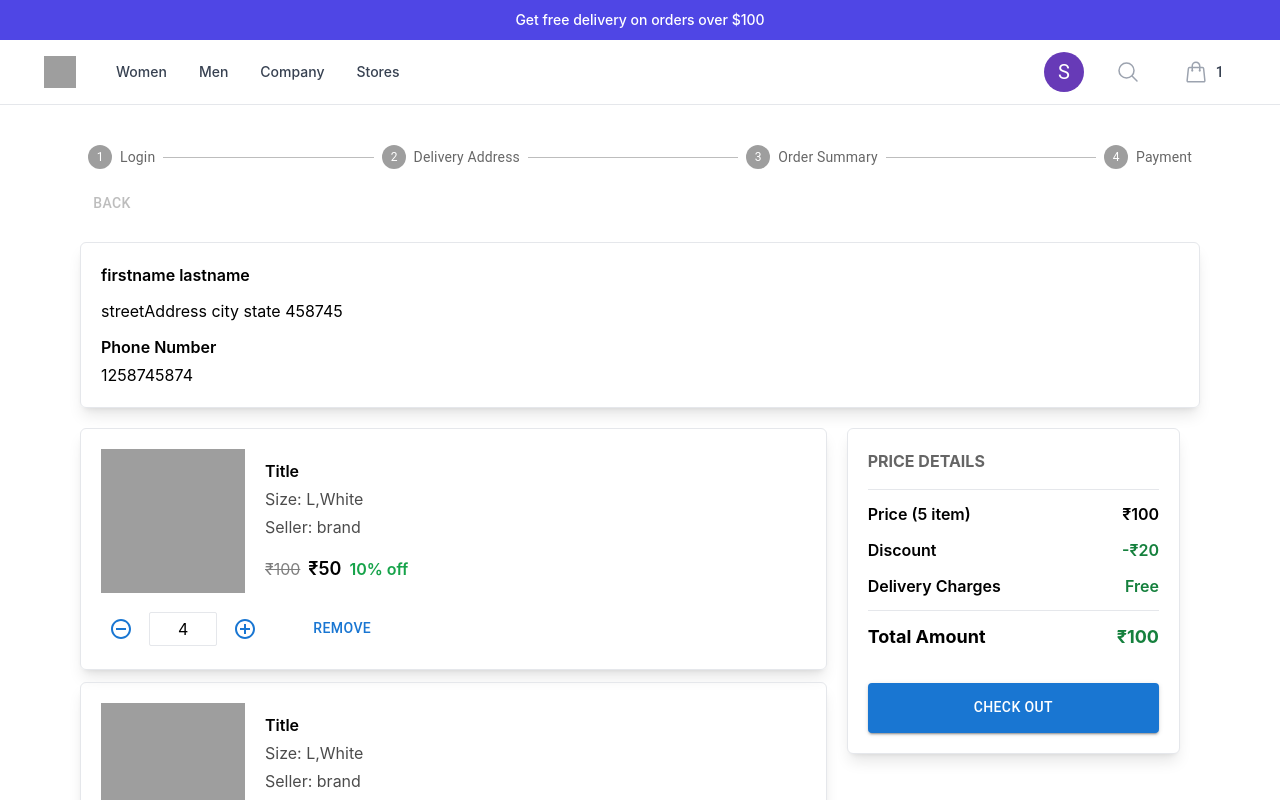
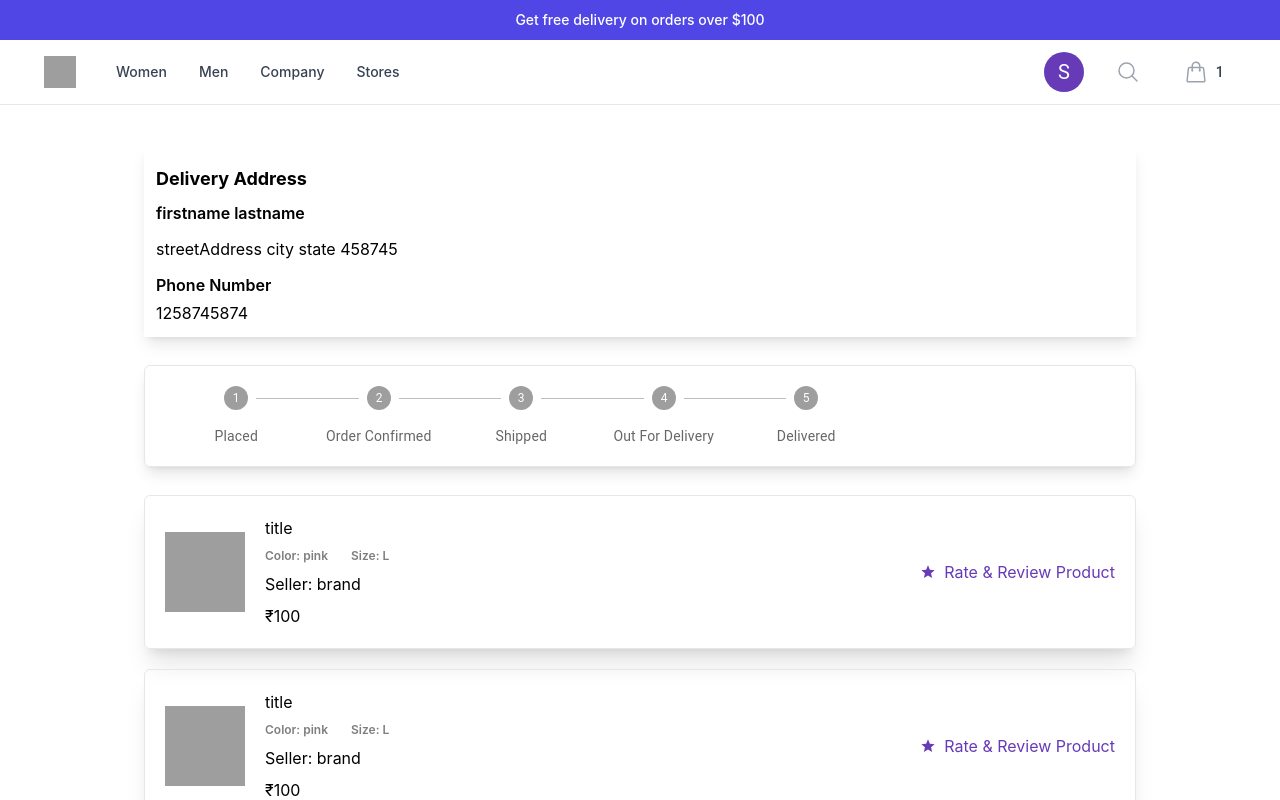
Before and after one commit to 2000sagarr/e-commerce-frontend, a React (Create React App) app: page / in a window 1280 px wide. Shown: the top 800 px of the page. Built offline with nearby package versions, Linux system fonts and the light colour scheme; grey boxes are pictures that could not be loaded.

Commit message:
Order page , tracker, and details page added

```diff
--- a/src/App.js
+++ b/src/App.js
@@ -2,6 +2,8 @@ import Cart from "./customer/components/cart/Cart.jsx";
 import Checkout from "./customer/components/checkout/Checkout.jsx";
 import Footer from "./customer/components/footer/Footer.jsx";
 import Navigation from "./customer/components/navigation/Navigation.jsx";
+import Order from "./customer/components/order/Order.jsx";
+import OrderDetails from "./customer/components/order/OrderDetails.jsx";
 import Product from "./customer/components/product/Product.jsx";
 import ProductDetails from "./customer/components/productDetails/ProductDetails.jsx";
 import Home from "./customer/pages/Home";
@@ -15,7 +17,9 @@ function App() {
         {/* <ProductDetails /> */}
         {/* <Home /> */}
         {/* <Cart /> */}
-        <Checkout />
+        {/* <Checkout /> */}
+        {/* <Order /> */}
+        <OrderDetails />
       </div>
       <Footer />
     </div>
--- /dev/null
+++ b/src/customer/components/order/Order.jsx
@@ -0,0 +1,55 @@
+import { Box, Grid } from "@mui/material";
+import React from "react";
+import OrderCard from "./OrderCard";
+
+const orderStatus = [
+  { label: "On The Way", value: "onTheWay" },
+  { label: "Delivered", value: "delevered" },
+  { label: "Cancelled", value: "cancelled" },
+  { label: "Returned", vlue: "returned" },
+];
+
+const Order = () => {
+  return (
+    <Box className="px-10">
+      <Grid container spacing={0} sx={{ justifyContent: "space-between" }}>
+        <Grid item xs={2.5}>
+          <div className="h-auto shadow-lg bg-white border p-5 sticky top-5">
+            <h1 className="font-bold text-lg">Filters</h1>
+            <div className="space-y-4 mt-10">
+              <h1 className="font-semibold">ORDER STATUS</h1>
+
+              {orderStatus.map((option, optionIdx) => (
+                <div key={option.value} className="flex items-center">
+                  <input
+                    defaultValue={option.value}
+                    type="checkbox"
+                    defaultChecked={option.checked}
+                    className="h-4 w-4 rounded border-gray-300 text-indigo-600 focus:ring-indigo-500"
+                  />
+                  <label className="ml-3 text-sm text-gray-600">
+                    {option.label}
+                  </label>
+                </div>
+              ))}
+            </div>
+          </div>
+        </Grid>
+
+        <Grid item xs={9}>
+          <Box className="space-y-5 ">
+            {/* {order.orders?.length > 0 &&
+              order.orders?.map((order) => {
+                return
+                order?.orderItems?.map((item, index) => ( */}
+            <OrderCard />
+            {/* )); */}
+            {/* })} */}
+          </Box>
+        </Grid>
+      </Grid>
+    </Box>
+  );
+};
+
+export default Order;
--- /dev/null
+++ b/src/customer/components/order/OrderCard.jsx
@@ -0,0 +1,71 @@
+import { Box, Grid } from "@mui/material";
+import React from "react";
+import FiberManualRecordIcon from "@mui/icons-material/FiberManualRecord";
+import AdjustIcon from "@mui/icons-material/Adjust";
+import StarIcon from "@mui/icons-material/Star";
+
+const OrderCard = () => {
+  return (
+    <Box className="p-5 shadow-lg hover:shadow-2xl border ">
+      <Grid spacing={2} container sx={{ justifyContent: "space-between" }}>
+        <Grid item xs={6}>
+          <div
+            // onClick={() => navigate(`/account/order/${order?.id}`)}
+            className="flex cursor-pointer"
+          >
+            <img
+              className="w-[5rem] h-[5rem] object-cover object-top"
+              src={
+                "https://rukminim1.flixcart.com/image/612/612/l5h2xe80/kurta/x/6/n/xl-kast-tile-green-majestic-man-original-imagg4z33hu4kzpv.jpeg?q=70"
+              }
+              alt=""
+            />
+            <div className="ml-5">
+              <p className="mb-2">Title</p>
+              <p className="opacity-50 text-xs font-semibold space-x-5">
+                <span>Size: L</span>
+              </p>
+            </div>
+          </div>
+        </Grid>
+        <Grid item xs={2}>
+          <p>₹100</p>
+        </Grid>
+
+        <Grid item xs={4}>
+          <p className="space-y-2 font-semibold">
+            {"DELIVERED" === "DELIVERED" ? (
+              <>
+                <FiberManualRecordIcon
+                  sx={{ width: "15px", height: "15px" }}
+                  className="text-green-600 p-0 mr-2 text-sm"
+                />
+                <span>Delivered On Mar 03</span>
+              </>
+            ) : (
+              <>
+                <AdjustIcon
+                  sx={{ width: "15px", height: "15px" }}
+                  className="text-green-600 p-0 mr-2 text-sm"
+                />
+                <span>Expected Delivery On Mar 03</span>
+              </>
+            )}
+          </p>
+          <p className="text-xs">Your Item Has Been Delivered</p>
+          {"DELIVEREDs" === "DELIVERED" && (
+            <div
+              //   onClick={() => navigate(`/account/rate/{id}`)}
+              className="flex items-center text-blue-600 cursor-pointer"
+            >
+              <StarIcon sx={{ fontSize: "2rem" }} className="px-2 text-5xl" />
+              <span>Rate & Review Product</span>
+            </div>
+          )}
+        </Grid>
+      </Grid>
+    </Box>
+  );
+};
+
+export default OrderCard;
--- /dev/null
+++ b/src/customer/components/order/OrderDetails.jsx
@@ -0,0 +1,94 @@
+import React from "react";
+import { Box, Button, Grid } from "@mui/material";
+import { deepPurple } from "@mui/material/colors";
+import StarIcon from "@mui/icons-material/Star";
+
+import OrderTraker from "./OrderTracker";
+import AddressCard from "../addressCard/AddressCard";
+
+const OrderDetails = () => {
+  return (
+    <div className=" px-2 lg:px-36 space-y-7 ">
+      <Grid container className="p-3 shadow-lg">
+        <Grid xs={12}>
+          <p className="font-bold text-lg py-2">Delivery Address</p>
+        </Grid>
+        <Grid item xs={6}>
+          <AddressCard address={""} />
+        </Grid>
+      </Grid>
+
+      <Box className="p-5 shadow-lg border rounded-md">
+        <Grid
+          container
+          sx={{ justifyContent: "space-between", alignItems: "center" }}
+        >
+          <Grid item xs={9}>
+            <OrderTraker activeStep={"Delivered"} />
+          </Grid>
+        </Grid>
+        <Grid item>
+          {false && (
+            <Button sx={{ color: "" }} color="error" variant="text">
+              RETURN
+            </Button>
+          )}
+
+          {false && (
+            <Button sx={{ color: deepPurple[500] }} variant="text">
+              cancel order
+            </Button>
+          )}
+        </Grid>
+      </Box>
+
+      <Grid container className="space-y-5">
+        {[1, 1, 1].map((item) => (
+          <Grid
+            container
+            item
+            className="shadow-xl rounded-md p-5 border"
+            sx={{ alignItems: "center", justifyContent: "space-between" }}
+          >
+            <Grid item xs={6}>
+              <div className="flex  items-center ">
+                <img
+                  className="w-[5rem] h-[5rem] object-cover object-top"
+                  src={
+                    "https://rukminim1.flixcart.com/image/612/612/l5h2xe80/kurta/x/6/n/xl-kast-tile-green-majestic-man-original-imagg4z33hu4kzpv.jpeg?q=70"
+                  }
+                  alt=""
+                />
+                <div className="ml-5 space-y-2">
+                  <p className="">title</p>
+                  <p className="opacity-50 text-xs font-semibold space-x-5">
+                    <span>Color: pink</span> <span>Size: L</span>
+                  </p>
+                  <p>Seller: brand</p>
+                  <p>₹100 </p>
+                </div>
+              </div>
+            </Grid>
+            <Grid item>
+              {
+                <Box
+                  sx={{ color: deepPurple[500] }}
+                  //   onClick={() => navigate(`/account/rate/${item.product.id}`)}
+                  className="flex items-center cursor-pointer"
+                >
+                  <StarIcon
+                    sx={{ fontSize: "2rem" }}
+                    className="px-2 text-5xl"
+                  />
+                  <span>Rate & Review Product</span>
+                </Box>
+              }
+            </Grid>
+          </Grid>
+        ))}
+      </Grid>
+    </div>
+  );
+};
+
+export default OrderDetails;
--- /dev/null
+++ b/src/customer/components/order/OrderTracker.jsx
@@ -0,0 +1,29 @@
+import * as React from 'react';
+import Box from '@mui/material/Box';
+import Stepper from '@mui/material/Stepper';
+import Step from '@mui/material/Step';
+import StepLabel from '@mui/material/StepLabel';
+
+const steps = [
+  "Placed",
+  'Order Confirmed',
+  'Shipped',
+  'Out For Delivery',
+  'Delivered'
+];
+
+export default function OrderTraker({activeStep}) {
+
+  return (
+    <Box sx={{ width: '100%' }} >
+
+      <Stepper activeStep={activeStep} alternativeLabel>
+        {steps.map((label) => (
+          <Step key={label}>
+            <StepLabel  sx={{ color: '#9155FD',fontSize: '44px' }}  className={``}>{label}</StepLabel>
+          </Step>
+        ))}
+      </Stepper>
+    </Box>
+  );
+}
```
